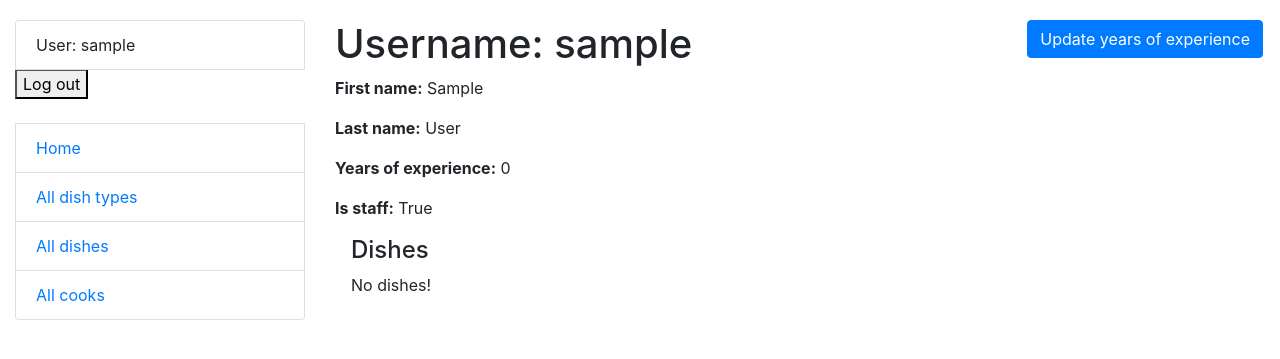
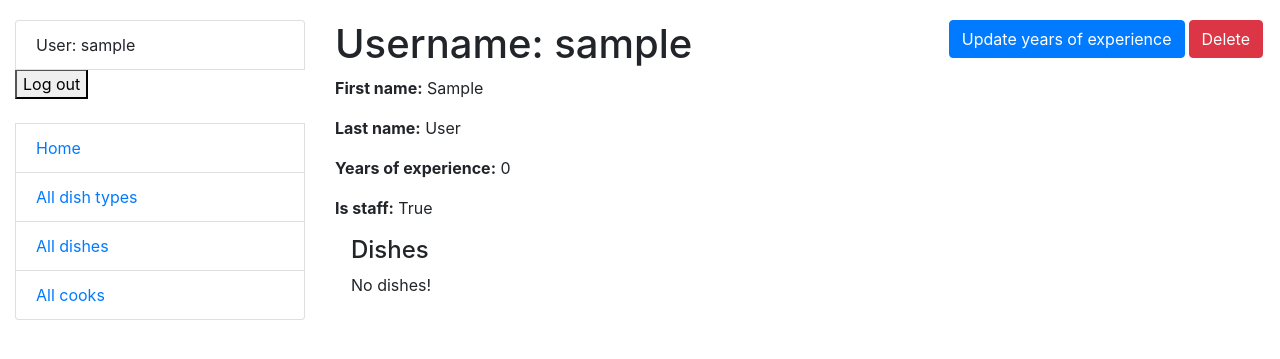
Before and after one commit to Dmitriy527/restaurant-kitchen-mate, a Django app: page /cooks/1/ in a window 1280 px wide. Shown: the top 359 px of the page. Run offline with Django 5.2, Linux system fonts and the light colour scheme; the visitor is signed in with stand-in values (Sample User, id 1); data comes from the database, SQL or seed files in the repository; data that the repository does not hold is empty; some libraries are stand-ins or nearby versions.

Commit message:
Add new button Delete to page cook_detail.html

```diff
--- a/templates/kitchen/cook_detail.html
+++ b/templates/kitchen/cook_detail.html
@@ -3,6 +3,11 @@
 {% block content %}
   <h1>
     Username: {{ cook.username }}
+
+    <a href="{% url 'kitchen_core:cooks-delete' pk=cook.id %}" class="btn btn-danger link-to-page">
+      Delete
+    </a>
+
     <a href="{% url 'kitchen_core:cooks-update' pk=cook.id %}" class="btn btn-primary link-to-page">
       Update years of experience
     </a>
```
